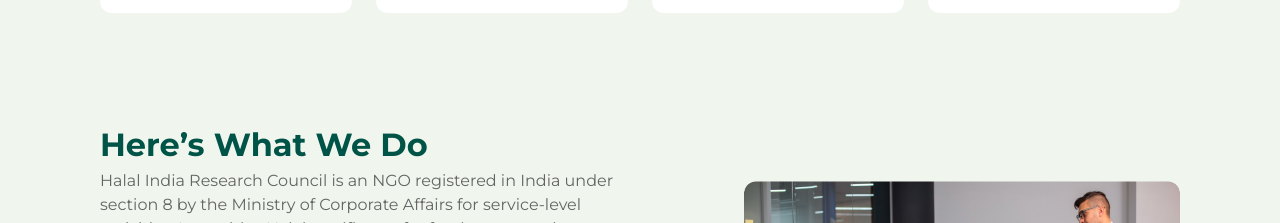
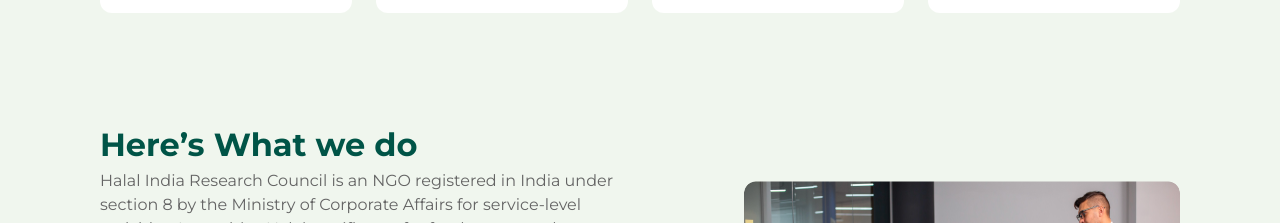
Before and after one commit to jayashri1998/Figma-Task, a React (Vite) app: page / in a window 1280 px wide. Shown: the part 1080-1303 px from the top of the page. Built offline with nearby package versions, Linux system fonts and the light colour scheme.

Commit message:
changes dones

```diff
--- a/src/Components/Home/HalalService.jsx
+++ b/src/Components/Home/HalalService.jsx
@@ -4,7 +4,7 @@
 const HalalService = () => {
   return (
     <div className='mt-[60px] lg:mt-[120px] font-montserrat'>
-      <h2 className='text-[#005447] text-wrap justify-normal leading-6 lg:text-[32px] font-bold'>Here’s What We Do</h2>
+      <h2 className='text-[#005447] text-wrap justify-normal leading-6 lg:text-[32px] font-bold'>Here’s What we do</h2>
       <div className='flex flex-col lg:pt-3 lg:flex-row lg:justify-between gap-6 lg:gap-[116px]'>
         <div className='order-1 lg:order-2 shrink-0 mt-6 lg:mt-3'>
           <img src={img5} alt='Halal Service' className=' lg:w-[436px] lg:h-[272px] rounded-xl'/>
```
